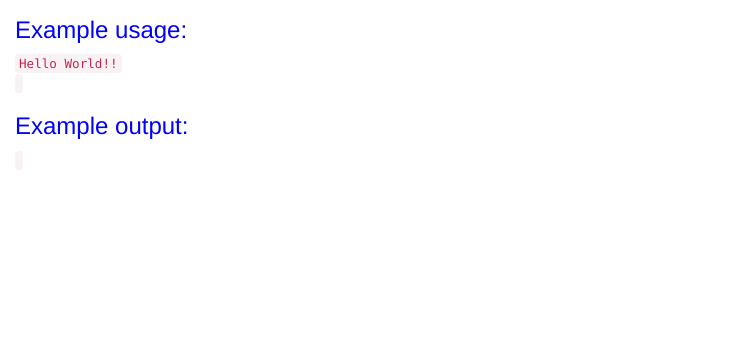
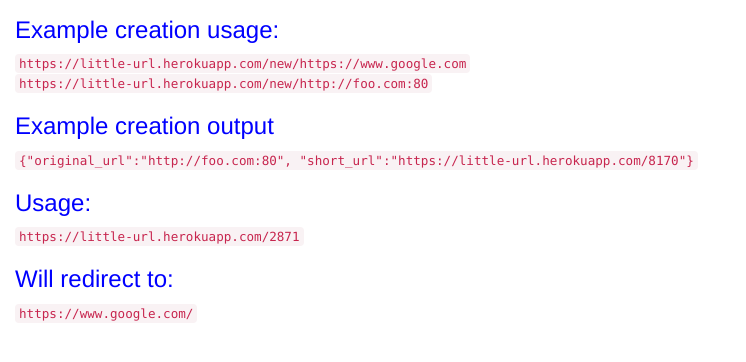
Before and after one commit to cjthoma1/url-shortener-microservice, a website: page client/index.html in a window 1280 px wide. Shown: the part 56-418 px from the top of the page, without its empty margins (0-746 px from the left). Drawn offline with nearby package versions, Linux system fonts and the light colour scheme.

Commit message:
Showing current date in db and have connection for mLab

```diff
--- a/client/index.html
+++ b/client/index.html
@@ -10,14 +10,17 @@
         <div class= "container-fluid">
             <h2>Url-Shortener-Microservice</h3>
 
-            <h3>Example usage:</h3>
-            <code>Hello World!!</code><br>
-            <code></code>
-            <h3>Example output:</h3>
-            <code>
+           <h3>Example creation usage:</h3>
+           <code>https://little-url.herokuapp.com/new/https://www.google.com</code><br/>
+           <code>https://little-url.herokuapp.com/new/http://foo.com:80</code>
+           <h3>Example creation output</h3>
+           <code>{"original_url":"http://foo.com:80", "short_url":"https://little-url.herokuapp.com/8170"}</code>
+           <h3>Usage:</h3>
+           <code>https://little-url.herokuapp.com/2871</code>
+           <h3>Will redirect to:</h3>
+           <code>https://www.google.com/</code>
 
-            </code>
-            </dov>
+            </div>
 
          <script src="https://ajax.googleapis.com/ajax/libs/jquery/1.12.4/jquery.min.js"></script>
         <script src="https://maxcdn.bootstrapcdn.com/bootstrap/3.3.7/js/bootstrap.min.js" integrity="sha384-Tc5IQib027qvyjSMfHjOMaLkfuWVxZxUPnCJA7l2mCWNIpG9mGCD8wGNIcPD7Txa" crossorigin="anonymous"></script>
--- a/server.js
+++ b/server.js
@@ -6,7 +6,7 @@
 mongo = require('mongodb'),
 monk = require('monk'),
 db = monk('localhost:27017/url'),
-
+// db = monk("mongodb://<dbuser>:<dbpassword>@ds161041.mlab.com:61041/url"),
 validUrl = require("valid-url"),
 paramUrl = '';
 
@@ -20,7 +20,7 @@
     paramUrl = `${req.params.url}/${req.path}`
    if(validUrl.isUri(paramUrl)) {
        var accessNumber = Math.floor(Math.random() * (9000 - 1) + 1),
-       docs = {"accessNumber": accessNumber, "url": paramUrl};
+       docs = {"accessNumber": accessNumber.toString(), "url": paramUrl, "currentDate": new Date(Date.now())};
 
        db.get("paramurl").insert(docs)
 
@@ -30,6 +30,7 @@
    else{
        res.json({"error":"Wrong url format, make sure you have a valid protocol and real site."})
    }
+    db.close()
 })
 
 app.get("/:id", (req, res) => {
@@ -40,6 +41,7 @@
             if(err) throw(err)
             if(docs.length > 0){
              res.redirect(docs[0].url);
+
             }
             else{
                  res.json({"error": "This url is not on the database."})
```
